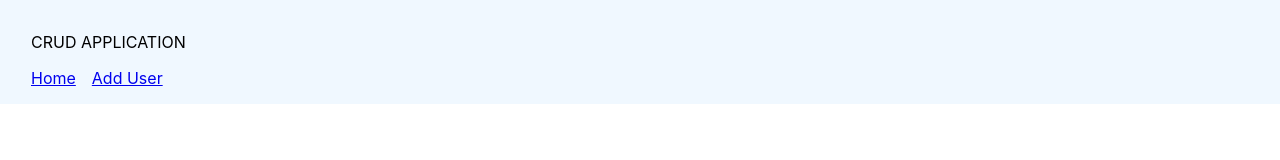
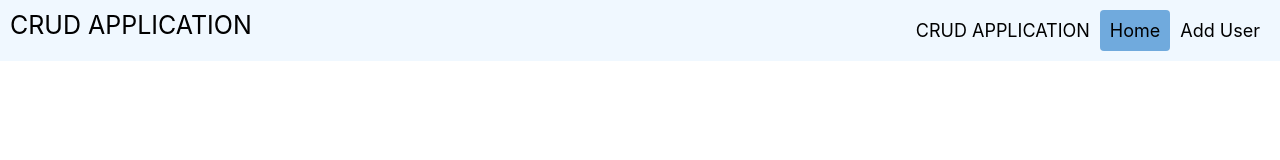
Before and after one commit to SaumyaGaur0705/CRUD_NodeJs_ExpressJs, a React (Create React App) app in the folder frontend/: page / in a window 1280 px wide. Shown: the top 160 px of the page. Built offline with nearby package versions, Linux system fonts and the light colour scheme; no server answers.

Commit message:
CSS styling

```diff
--- a/frontend/src/components/Nav.js
+++ b/frontend/src/components/Nav.js
@@ -5,23 +5,29 @@ const Nav = () => {
   const [activeTab, setActiveTab] = useState("Home");
 
   return (
-    <nav>
+    <div className="header">
+    <p className="logo">CRUD APPLICATION</p>
+    <div className="header-right">
+
       <p>CRUD APPLICATION</p>
       <Link
-        to='/'
-        className={`${activeTab === "Home" ? "active" : ""}`}
-        onClick={() => setActiveTab("Home")}
-      >
-        Home
+        to='/' >
+        <p className={`${activeTab === "Home" ? "active" : ""}`}
+        onClick={() => setActiveTab("Home")}> Home</p>
+
+
       </Link>
       <Link
-        to='/add'
-        className={`${activeTab === "Add User" ? "active" : ""}`}
-        onClick={() => setActiveTab("Add User")}
-      >
-        Add User
+        to='/add' >
+         <p className={`${activeTab === "Add User" ? "active" : ""}`}
+        onClick={() => setActiveTab("Add User")}>  Add User </p>
+
+
       </Link>
-    </nav>
+
+
+    </div>
+    </div>
   );
 };
 
--- a/frontend/src/index.css
+++ b/frontend/src/index.css
@@ -57,3 +57,37 @@ input[type="submit"]{
   border-radius:4px;
   cursor:pointer;
 }
+
+.header{
+  overflow: hidden;
+  background-color: aliceblue;
+  padding-bottom: 0%;
+
+}
+
+.header p{
+  float:left;
+  color:rgb(0, 0, 0);
+  text-align: center;
+  padding: 10px;
+  font-size: 18px;
+  margin:0%;
+  border-radius:4px;
+}
+
+.header p.logo {
+  font-size: 25px;
+
+  color:rgb(0, 0, 0);
+}
+
+.header p.active{
+  background-color: rgb(112, 170, 221);
+
+  color: rgb(0, 0, 0);
+}
+
+.header-right{
+  padding: 10px;
+  float:right;
+}
```
Also changed, not shown: 1 other file (tests, documents, lock files or other folders).
